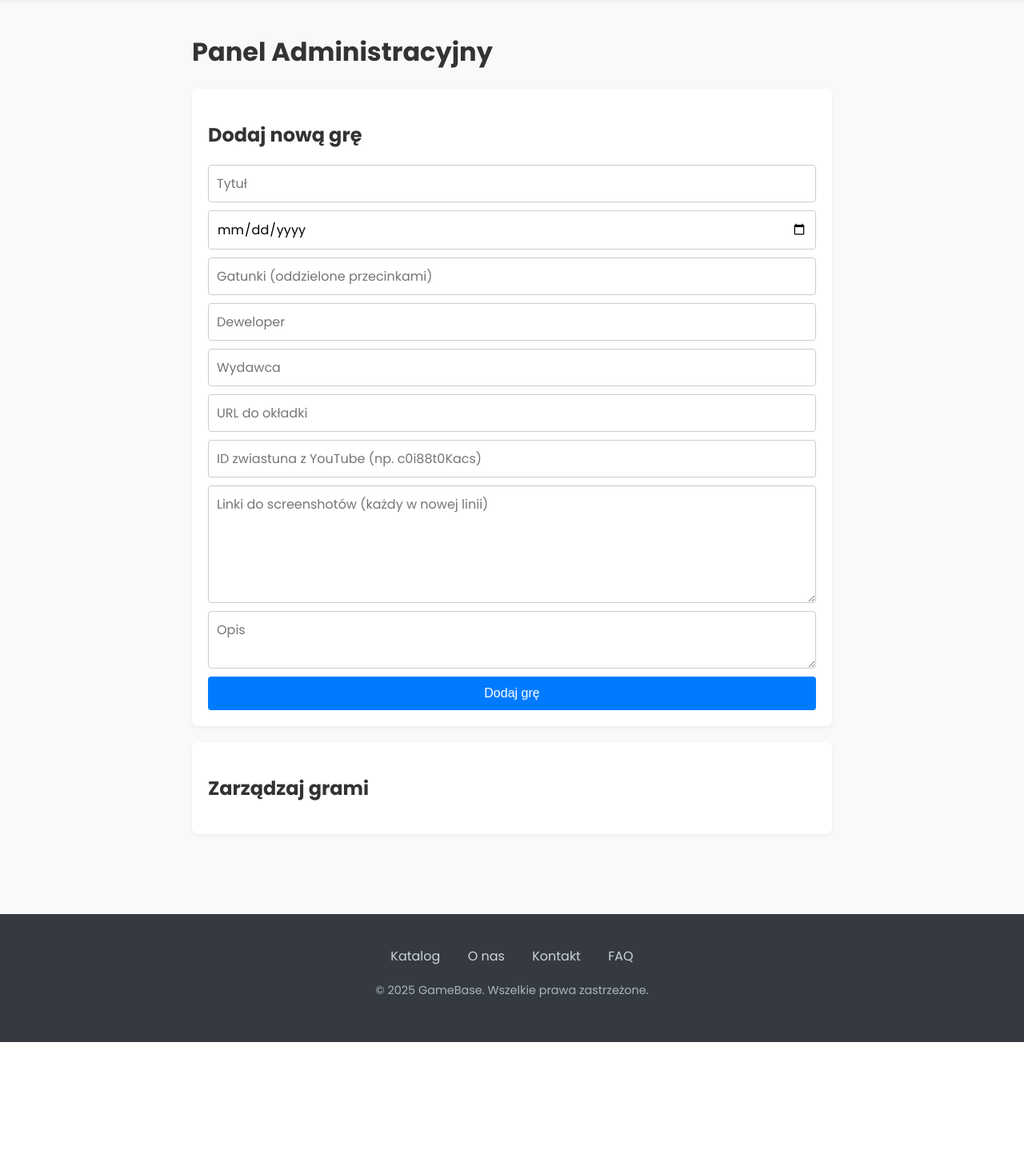
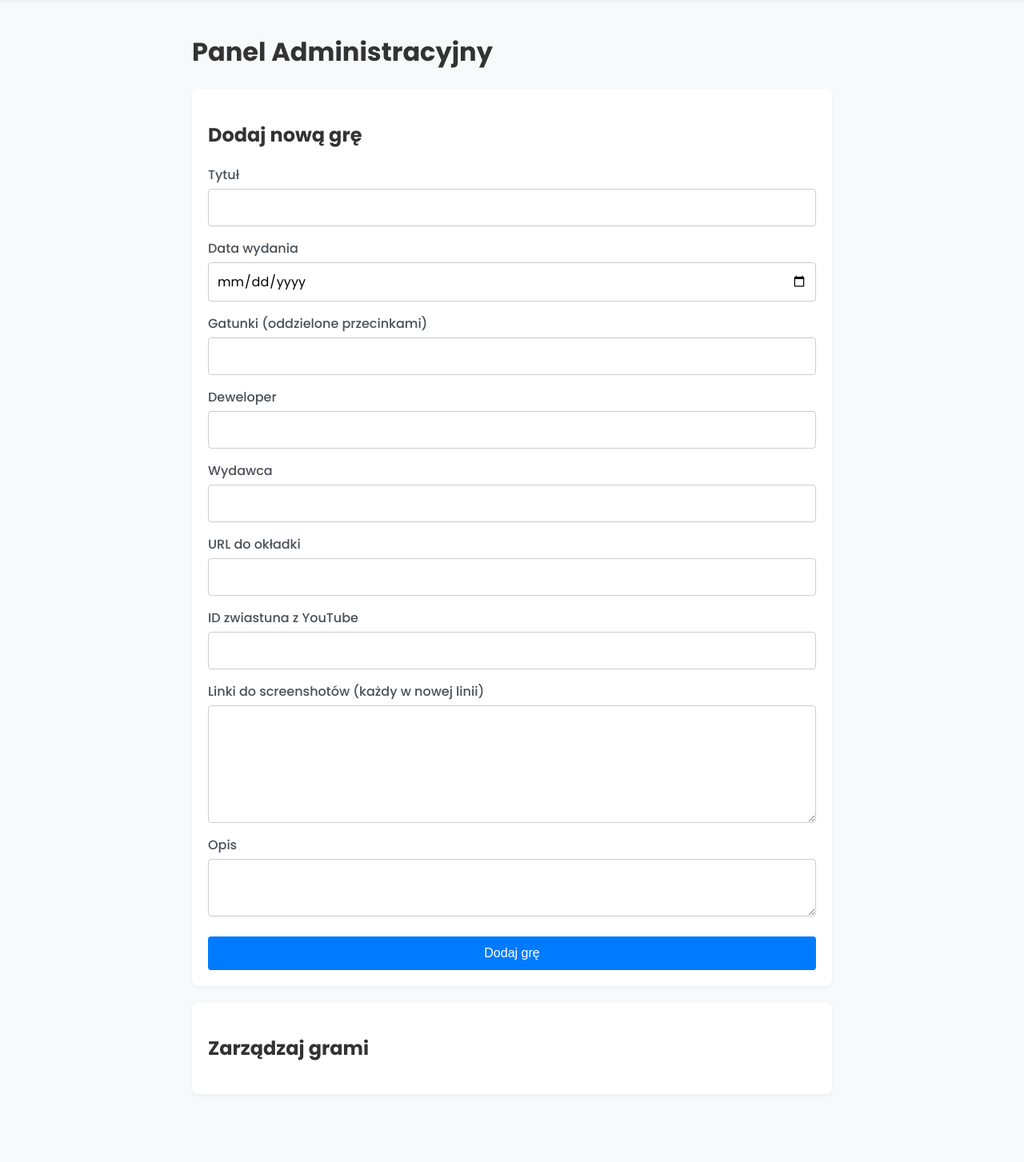
Before and after one commit to Teo2237/ProjektBazyBSI, a Flask app: page /admin in a window 1280 px wide. Shown: the part 73-1526 px from the top of the page at 80% size. Before the commit the page ends 1376 px from the top, so only its background shows below. Run offline with Flask 3, Linux system fonts and the light colour scheme; the visitor is signed in with stand-in values (Sample User, id 1); data that the repository does not hold is empty.

Commit message:
Poprawienie panelu admina, zmiana z placeholder na label dla lepszej widonczności

```diff
--- a/templates/admin.html
+++ b/templates/admin.html
@@ -23,9 +23,28 @@
         .container { max-width: 800px; margin: auto; padding: 20px; }
         h1, h2 { color: #333; }
         section { background: #fff; padding: 20px; border-radius: 8px; box-shadow: 0 2px 5px rgba(0,0,0,0.05); margin-bottom: 20px; }
-        form { display: flex; flex-direction: column; gap: 10px; }
-        form input, form textarea { padding: 10px; border: 1px solid #ccc; border-radius: 4px; font-family: 'Poppins', sans-serif; font-size: 1em; }
-        form button { padding: 12px; background-color: #007bff; color: white; border: none; border-radius: 4px; cursor: pointer; font-size: 1em; }
+
+        /* NOWE STYLE DLA FORMULARZY Z ETYKIETAMI */
+        form { display: flex; flex-direction: column; gap: 15px; }
+        .form-group {
+            display: flex;
+            flex-direction: column;
+        }
+        .form-group label {
+            margin-bottom: 5px;
+            font-weight: 500;
+            color: #495057;
+        }
+        .form-group input, .form-group textarea {
+            padding: 10px;
+            border: 1px solid #ccc;
+            border-radius: 4px;
+            font-family: 'Poppins', sans-serif;
+            font-size: 1em;
+        }
+        /* Koniec nowych stylów */
+
+        form button { padding: 12px; background-color: #007bff; color: white; border: none; border-radius: 4px; cursor: pointer; font-size: 1em; margin-top: 10px; }
         form button:hover { background-color: #0056b3; }
         ul { list-style-type: none; padding: 0; }
         li { display: flex; justify-content: space-between; align-items: center; padding: 10px; border-bottom: 1px solid #eee; }
@@ -72,21 +91,48 @@
             <a href="/admin" class="admin-btn active">Panel Admina</a>
             <a href="/logout" class="admin-btn" style="background-color: #dc3545;">Wyloguj</a>
         </nav>
-    </header>
+        </header>
     <div class="container">
         <h1>Panel Administracyjny</h1>
         <section id="add-form-container">
             <h2>Dodaj nową grę</h2>
             <form id="add-game-form">
-                <input type="text" name="title" placeholder="Tytuł" required>
-                <input type="date" name="release_date" required>
-                <input type="text" name="genres" placeholder="Gatunki (oddzielone przecinkami)">
-                <input type="text" name="developer" placeholder="Deweloper">
-                <input type="text" name="publisher" placeholder="Wydawca">
-                <input type="url" name="cover_image" placeholder="URL do okładki">
-                <input type="text" name="youtube_trailer_id" placeholder="ID zwiastuna z YouTube (np. c0i88t0Kacs)">
-                <textarea name="screenshots" placeholder="Linki do screenshotów (każdy w nowej linii)" rows="5"></textarea>
-                <textarea name="description" placeholder="Opis"></textarea>
+                <div class="form-group">
+                    <label for="add-title">Tytuł</label>
+                    <input type="text" id="add-title" name="title" required>
+                </div>
+                <div class="form-group">
+                    <label for="add-release_date">Data wydania</label>
+                    <input type="date" id="add-release_date" name="release_date" required>
+                </div>
+                <div class="form-group">
+                    <label for="add-genres">Gatunki (oddzielone przecinkami)</label>
+                    <input type="text" id="add-genres" name="genres">
+                </div>
+                <div class="form-group">
+                    <label for="add-developer">Deweloper</label>
+                    <input type="text" id="add-developer" name="developer">
+                </div>
+                <div class="form-group">
+                    <label for="add-publisher">Wydawca</label>
+                    <input type="text" id="add-publisher" name="publisher">
+                </div>
+                <div class="form-group">
+                    <label for="add-cover_image">URL do okładki</label>
+                    <input type="url" id="add-cover_image" name="cover_image">
+                </div>
+                <div class="form-group">
+                    <label for="add-youtube_trailer_id">ID zwiastuna z YouTube</label>
+                    <input type="text" id="add-youtube_trailer_id" name="youtube_trailer_id">
+                </div>
+                <div class="form-group">
+                    <label for="add-screenshots">Linki do screenshotów (każdy w nowej linii)</label>
+                    <textarea id="add-screenshots" name="screenshots" rows="5"></textarea>
+                </div>
+                <div class="form-group">
+                    <label for="add-description">Opis</label>
+                    <textarea id="add-description" name="description"></textarea>
+                </div>
                 <button type="submit">Dodaj grę</button>
             </form>
         </section>
@@ -99,15 +145,42 @@
             <h2>Edytuj grę</h2>
             <form id="edit-game-form">
                 <input type="hidden" name="id">
-                <input type="text" name="title" placeholder="Tytuł" required>
-                <input type="date" name="release_date" required>
-                <input type="text" name="genres" placeholder="Gatunki (oddzielone przecinkami)">
-                <input type="text" name="developer" placeholder="Deweloper">
-                <input type="text" name="publisher" placeholder="Wydawca">
-                <input type="url" name="cover_image" placeholder="URL do okładki">
-                <input type="text" name="youtube_trailer_id" placeholder="ID zwiastuna z YouTube (np. c0i88t0Kacs)">
-                <textarea name="screenshots" placeholder="Linki do screenshotów (każdy w nowej linii)" rows="5"></textarea>
-                <textarea name="description" placeholder="Opis"></textarea>
+                <div class="form-group">
+                    <label for="edit-title">Tytuł</label>
+                    <input type="text" id="edit-title" name="title" required>
+                </div>
+                <div class="form-group">
+                    <label for="edit-release_date">Data wydania</label>
+                    <input type="date" id="edit-release_date" name="release_date" required>
+                </div>
+                <div class="form-group">
+                    <label for="edit-genres">Gatunki (oddzielone przecinkami)</label>
+                    <input type="text" id="edit-genres" name="genres">
+                </div>
+                <div class="form-group">
+                    <label for="edit-developer">Deweloper</label>
+                    <input type="text" id="edit-developer" name="developer">
+                </div>
+                <div class="form-group">
+                    <label for="edit-publisher">Wydawca</label>
+                    <input type="text" id="edit-publisher" name="publisher">
+                </div>
+                <div class="form-group">
+                    <label for="edit-cover_image">URL do okładki</label>
+                    <input type="url" id="edit-cover_image" name="cover_image">
+                </div>
+                <div class="form-group">
+                    <label for="edit-youtube_trailer_id">ID zwiastuna z YouTube</label>
+                    <input type="text" id="edit-youtube_trailer_id" name="youtube_trailer_id">
+                </div>
+                <div class="form-group">
+                    <label for="edit-screenshots">Linki do screenshotów (każdy w nowej linii)</label>
+                    <textarea id="edit-screenshots" name="screenshots" rows="5"></textarea>
+                </div>
+                <div class="form-group">
+                    <label for="edit-description">Opis</label>
+                    <textarea id="edit-description" name="description"></textarea>
+                </div>
                 <button type="submit">Zapisz zmiany</button>
                 <button type="button" id="cancel-edit">Anuluj</button>
             </form>
@@ -261,9 +334,8 @@
     <p class="copyright">
         &copy; <span id="current-year"></span> GameBase. Wszelkie prawa zastrzeżone.
     </p>
-</footer>
-
-<script>
+        </footer>
+    <script>
     // Skrypt do dynamicznego wstawiania bieżącego roku w stopce
     // Umieszczony tutaj, aby był niezależny od innych skryptów na stronie
     if (document.getElementById('current-year')) {
```
